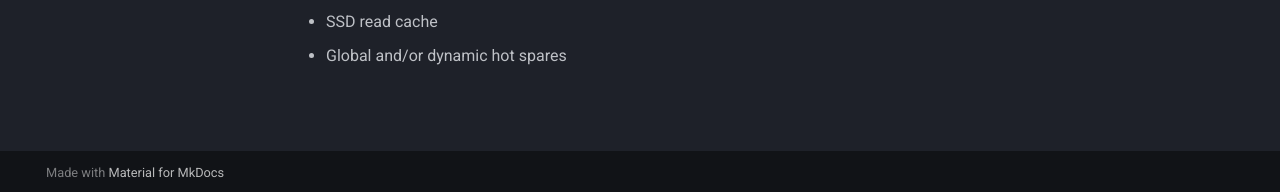
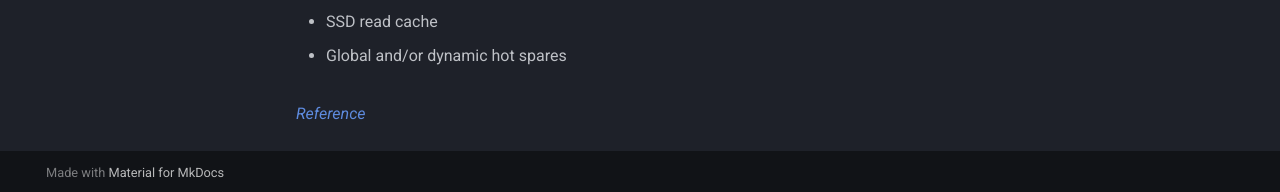
Before and after one commit to rmscode/binary-garden, an MkDocs documentation site: the page built from docs/hardware/dell-emc/powervault-me4/me4-virtual-linear-storage.md, in a window 1280 px wide and 1300 px high. Shown: the part 1105-1297 px from the top of the window. Built offline with MkDocs 1.6.1 and Material for MkDocs 9.7.7, drawn with Linux system fonts in a browser that asks for light colours; comment, search, counter and statistics services are not loaded.

Commit message:
Update me4-virtual-linear-storage.md

```diff
--- a/docs/hardware/dell-emc/powervault-me4/me4-virtual-linear-storage.md
+++ b/docs/hardware/dell-emc/powervault-me4/me4-virtual-linear-storage.md
@@ -34,3 +34,5 @@ Virtual storage provides the foundation for data-management features such as thi
     - Adding individual disks to increase RAID capacity is supported for RAID 0, 3, 5, 6, 10, 50, and ADAPT disk groups
     - Configurable chunk size per disk group
     - Global, dedicated, and/or dynamic hot spares
+
+[*Reference*](https://www.dell.com/support/manuals/en-us/powervault-me4012/me4_series_ag_pub/about-virtual-and-linear-storage?guid=guid-5bbe5bbb-bf63-484b-87d4-94d20cf6b5aa&lang=en-us)
```
